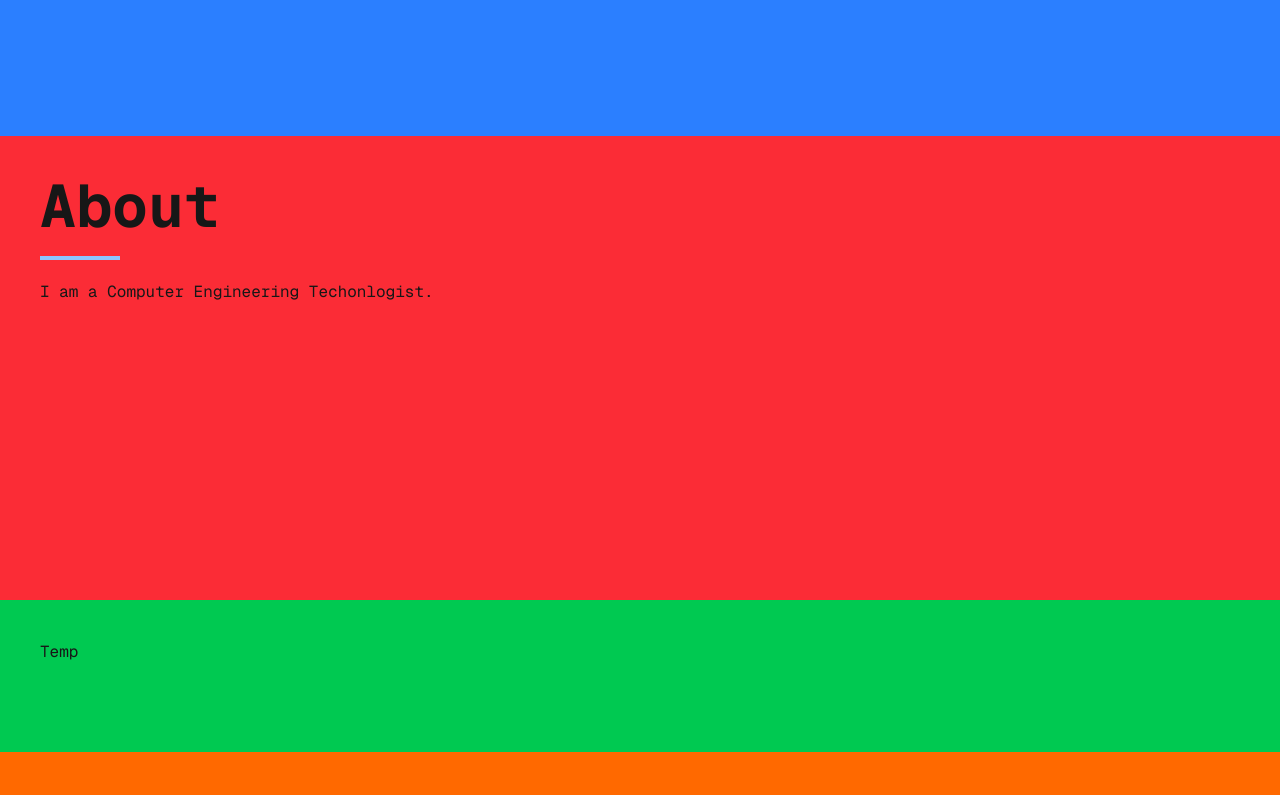
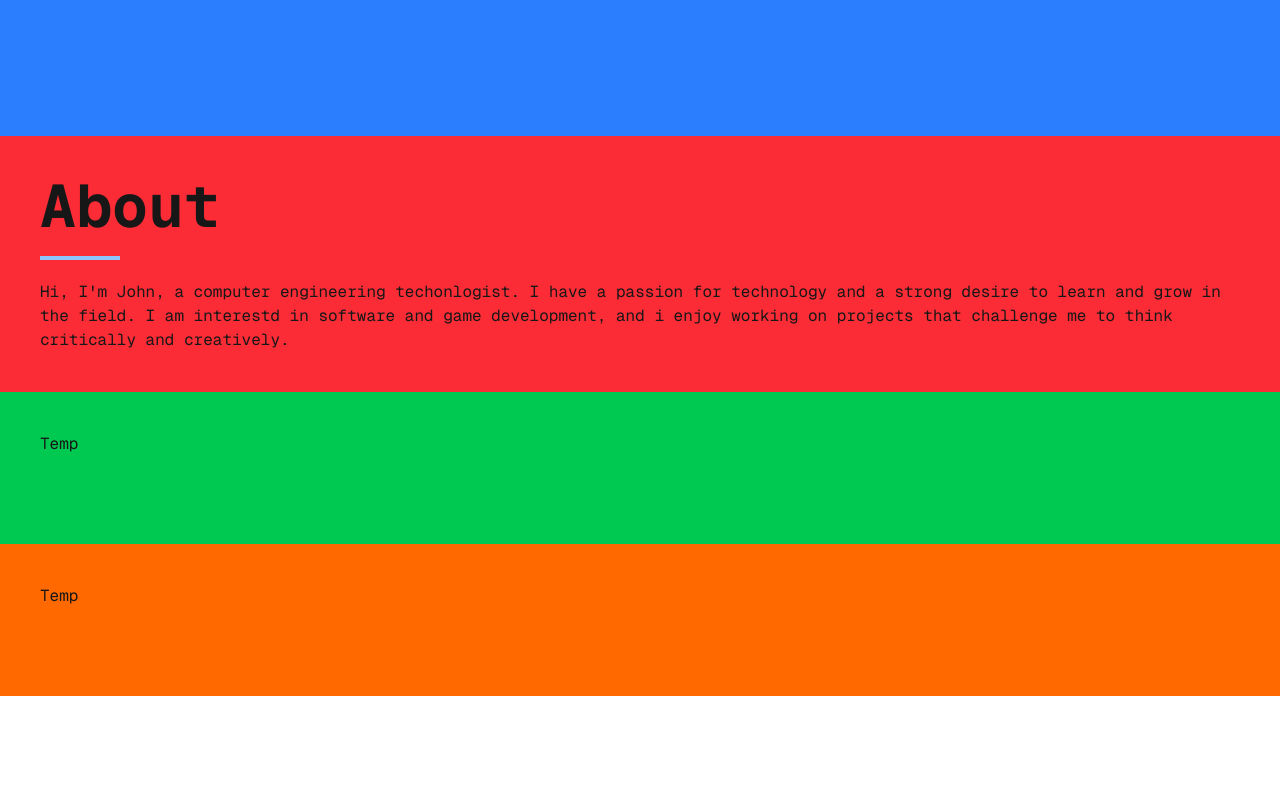
Before and after one commit to JohnNasitem/Website-Portfolio, a Next.js app in the folder Portfolio/: page / in a window 1280 px wide. Shown: the part 668-1463 px from the top of the page. After the commit the page ends 1364 px from the top, so only its background shows below. Built offline with nearby package versions, Linux system fonts and the light colour scheme.

Commit message:
finished about section contents

```diff
--- a/Portfolio/src/components/about-section.tsx
+++ b/Portfolio/src/components/about-section.tsx
@@ -4,19 +4,19 @@ import useAnimateEntrance from './animate-entrance';
 
 const AboutSection = () => {
     const section1Visible = useAnimateEntrance("about_section1");
+    const section2Visible = useAnimateEntrance("about_section2");
 
     return (
         <div id='about' className="pageSection font-[family-name:var(--font-geist-mono)] bg-red-500">
-            <div className="grid grid-rows-[1fr_1fr_1fr] p-8 sm:p-10">
-                <div id='about_section1' className={`${section1Visible ? 'animate-fade-slide-in' : ''}`}>
-                    <h2 className="text-2xl sm:text-6xl font-bold justify-self-left">
-                        About
-                    </h2>
-                    <div className='bg-blue-300 h-1 w-20 mt-5 mb-5'/>
-                    <p className="text-2x1 text-left sm:text-left">
-                        I am a Computer Engineering Techonlogist.
-                    </p>
-                </div>
+            <div className="p-8 sm:p-10">
+                <h2 id="about_section1" className={`text-2xl sm:text-6xl font-bold text-left ${section1Visible ? 'animate-fade-slide-in' : ''}`}>
+                    About
+                </h2>
+                <div className={`bg-blue-300 h-1 w-20 mt-5 mb-5 ${section1Visible ? 'animate-fade-slide-in' : ''}`}/>
+                <p id="about_section2" className={`text-2x1 text-left ${section2Visible ? 'animate-fade-slide-in' : ''}`}>
+                    Hi, I'm John, a computer engineering techonlogist. I have a passion for technology and a strong desire to learn and grow in the field.
+                    I am interestd in software and game development, and i enjoy working on projects that challenge me to think critically and creatively.
+                </p>
             </div>
         </div>
     )
```
